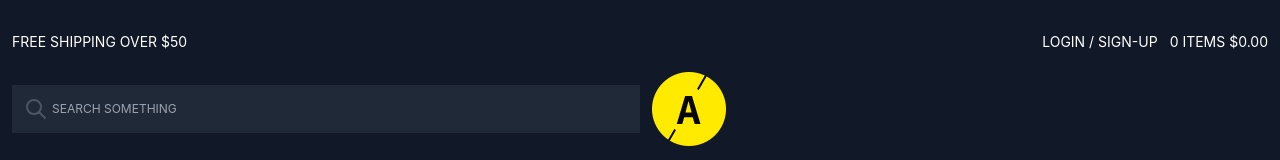
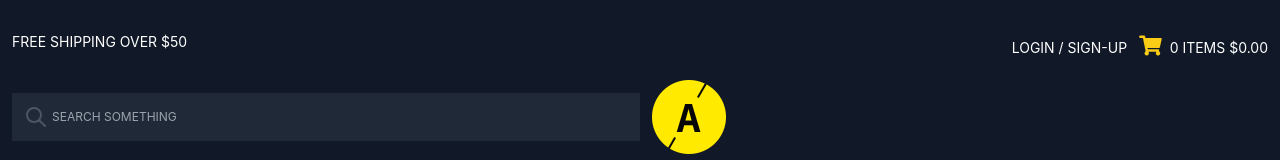
Before and after one commit to Pranta07/lady-client, a React (Create React App) app: page / in a window 1280 px wide. Shown: the top 160 px of the page. Built offline with nearby package versions, Linux system fonts and the light colour scheme; no server answers; what tw-elements would draw is missing.

Commit message:
cart icon added

```diff
--- a/src/Components/Shared/Navigation/TopHeader.js
+++ b/src/Components/Shared/Navigation/TopHeader.js
@@ -18,6 +18,7 @@ const TopHeader = () => {
                                 LOGIN / SIGN-UP
                             </span>
                             <Link to="/cart">
+                                <i class="fas fa-shopping-cart text-xl pr-2 text-yellow-400"></i>
                                 <span className="hover:text-yellow-400">
                                     {cart.length} ITEMS $
                                     {parseFloat(total).toFixed(2)}
```
